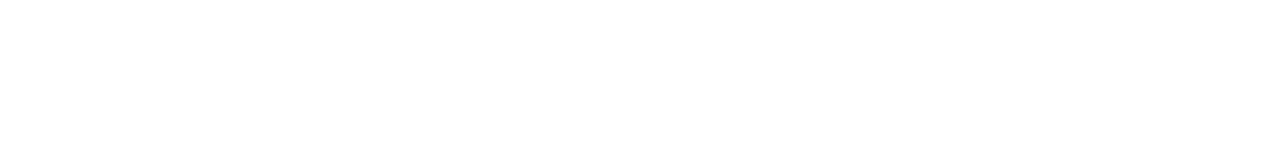
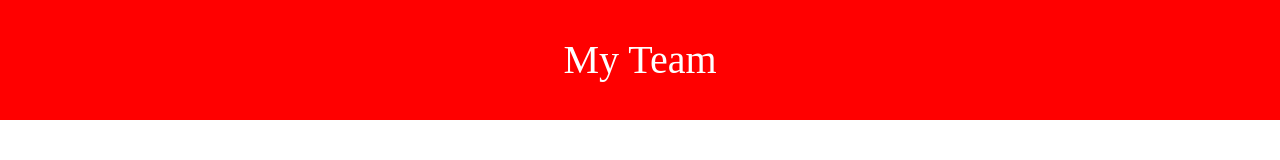
Before and after one commit to ssbbgm/team-profile-generator, a website: page dist/test.html in a window 1280 px wide. Drawn offline with nearby package versions, Linux system fonts and the light colour scheme.

Commit message:
added CSS;

```diff
--- /dev/null
+++ b/dist/test.css
@@ -0,0 +1,10 @@
+/* Style the header with a grey background and some padding */
+header {
+    overflow: hidden;
+    display: flex;
+    color: white;
+    background-color: red;
+    padding: 40px 10px;
+    font-size: 40px;
+    justify-content: center;
+  }
--- a/dist/test.html
+++ b/dist/test.html
@@ -6,9 +6,11 @@
     <meta name="viewport" content="width=device-width, initial-scale=1.0">
     <link href="https://cdn.jsdelivr.net/npm/bootstrap@5.1.3/dist/css/bootstrap.min.css" rel="stylesheet" integrity="sha384-1BmE4kWBq78iYhFldvKuhfTAU6auU8tT94WrHftjDbrCEXSU1oBoqyl2QvZ6jIW3" crossorigin="anonymous">
     <link rel="stylesheet" href="https://cdnjs.cloudflare.com/ajax/libs/meyer-reset/2.0/reset.min.css">
+    <link rel="stylesheet" href="./test.css">
     <title>Team Profile Generator</title>
 </head>
 <body>
+        <header>My Team</header>
 
 
 
```
